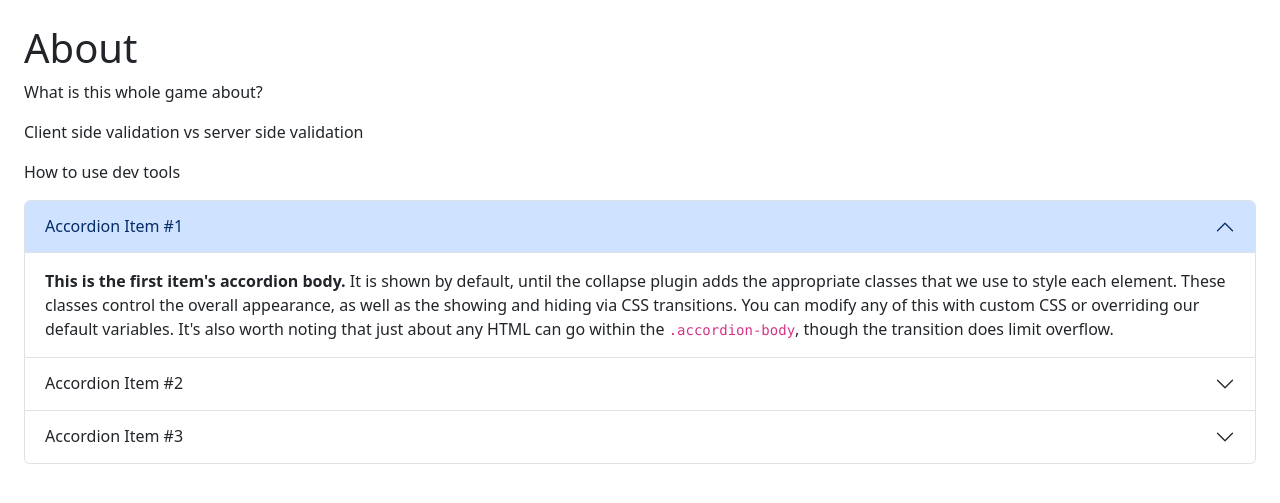
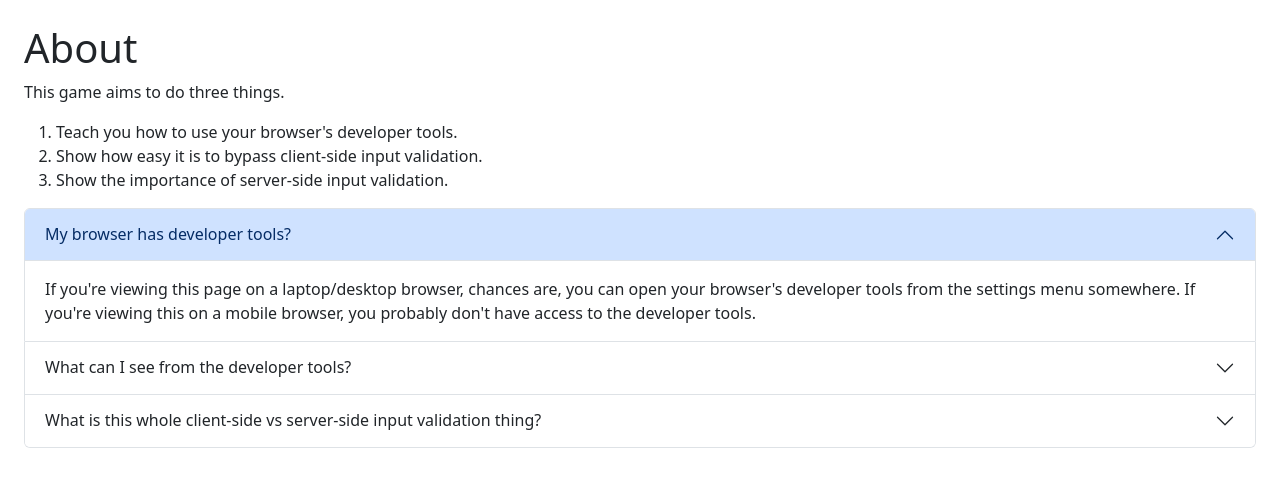
Before and after one commit to bk7312/cs50x-project, a Flask app: page /about in a window 1280 px wide. Shown: the part 56-559 px from the top of the page. Run offline with Flask 3, Linux system fonts and the light colour scheme.

Commit message:
added 404, minor text edits

```diff
--- a/app.py
+++ b/app.py
@@ -1,7 +1,5 @@
-from flask import Flask, flash, redirect, render_template, request, session
+from flask import Flask, redirect, render_template, request, session
 from flask_session import Session
-from datetime import datetime
-from pytz import timezone
 
 app = Flask(__name__)
 
@@ -14,7 +12,7 @@ app.config["SESSION_TYPE"] = "filesystem"
 Session(app)
 
 
-# @app.after_request
+@app.after_request
 def after_request(response):
     """Ensure responses aren't cached"""
     response.headers["Cache-Control"] = "no-cache, no-store, must-revalidate"
@@ -26,10 +24,10 @@ def after_request(response):
 @app.route("/", methods=["GET","POST"])
 def index():
     if request.method == "POST":
-        print('post')
         if request.form.get("reset") == "reset":
             session.clear()
         return render_template("index.html")
+
     else:
         return render_template("index.html")
 
@@ -37,17 +35,13 @@ def index():
 @app.route("/login", methods=["GET","POST"])
 def login():
     if request.method == "POST":
-        print('post')
         if not request.form.get("username"):
-            return render_template("login.html", message="Must enter a valid username/password!")
+            return render_template("login.html", message="Must enter a valid username!")
 
         username = request.form.get("username")
 
         if session.get("user_created") and session["username"] == username and not request.form.get("password"):
-            return render_template("win.html", message="Congrats, you managed to log in!")
-
-        if not request.form.get("password"):
-            return render_template("login.html", message="Must enter a valid username/password!")
+            return render_template("win.html", message="Congrats, you have successfully logged in!")
 
         return render_template("login.html", message="Must enter a valid username/password!")
 
@@ -55,7 +49,8 @@ def login():
         if session.get("user_created"):
             message = "Congrats on creating a username and password! You still remember it right?"
         else:
-            message = "Do you have a username and password?"
+            message = "Don't have a username and password? Find a way to register!"
+
         return render_template("login.html", message=message)
 
 
@@ -64,56 +59,69 @@ def register():
     if request.method == "POST":
         if not request.form.get("validate"):
             return render_template("register.html", message="Looks like something went wrong, let's start over!")
+
         type = request.form.get("validate").lower()
+
 
         match type:
             case "username":
-                print("username")
                 if not request.form.get("username"):
                     return render_template("register.html", message="Must enter a valid username!")
+
                 username = request.form.get("username")
+
                 if len(username) == 16:
                     session["username"] = username
-                    return render_template("register_pwd.html", message="Congrats on getting that username")
+                    return render_template("register_pwd.html", message="Congrats on getting that username!")
+
                 return render_template("register.html", message="Username must be exactly 16 characters long!")
 
+
             case "password":
-                print("pwd")
                 if not request.form.get("password") and not request.form.get("confirm"):
                     return render_template("register_survey.html", message="Congrats on entering an empty password!")
-                return render_template("register_pwd.html", message="Please submit a blank password!")
+
+                return render_template("register_pwd.html", message="Please find a way to submit a blank password!")
+
 
             case "survey":
-                print("s")
                 if not request.form.get("survey"):
                     return render_template("register_survey.html", message="Please choose a color!")
+
                 color = request.form.get("survey")
+
                 if color.lower() == 'pink':
                     return render_template("register_em.html", message="Glad to know you like pink!")
+
                 return render_template("register_survey.html", message="Please select pink!")
 
+
             case "email":
-                print("em")
                 if not request.form.get("email"):
                     return render_template("register_em.html", message="Please enter your email!")
-                em = request.form.get("email")
-                if em == '#me&email*net':
+
+                email = request.form.get("email")
+
+                if email == '#me&email*net':
                     return render_template("register_disagree.html", message="What a nice email address!")
+
                 return render_template("register_em.html", message="Please enter the correct email!")
 
+
             case "agree":
-                print("a")
                 return render_template("register_disagree.html", message="Please disagree!")
 
+
             case "disagree":
-                print("d")
                 if not request.form.get("terms"):
                     return render_template("register_disagree.html", message="Please check the box!")
+
                 session["user_created"] = True
+
                 return render_template("register_ok.html", message="Congrats on registering!")
 
+
             case _:
-                print("catchall")
                 return render_template("register.html", message="Looks like something went wrong, let's start over!")
 
     else:
@@ -123,3 +131,7 @@ def register():
 @app.route("/about")
 def about():
     return render_template("about.html")
+
+@app.errorhandler(404)
+def page_not_found(error):
+    return render_template('404.html'), 404
--- a/static/styles.css
+++ b/static/styles.css
@@ -6,7 +6,15 @@ nav {
     user-select: none;
 }
 
+.terms-container {
+    height: 300px;
+    overflow: hidden;
+    border-radius: 10px;
+    border: 1px solid gray;
+}
+
 .terms-box {
-    height: 300px;
-    overflow-y: scroll;
+    height: 100%;
+    padding: 1em 2em;
+    overflow-y: auto;
 }
--- a/templates/about.html
+++ b/templates/about.html
@@ -5,25 +5,27 @@ About
 
 {% block main %}
 <h1>About</h1>
-<p>What is this whole game about?</p>
-<p>Client side validation vs server side validation</p>
-<p>How to use dev tools</p>
+<p>This game aims to do three things.</p>
+<ol>
+    <li>Teach you how to use your browser's developer tools.</li>
+    <li>Show how easy it is to bypass client-side input validation.</li>
+    <li>Show the importance of server-side input validation.</li>
+</ol>
+
 <div class="accordion" id="accordionPanelsStayOpenExample">
     <div class="accordion-item">
         <h2 class="accordion-header">
             <button class="accordion-button" type="button" data-bs-toggle="collapse"
                 data-bs-target="#panelsStayOpen-collapseOne" aria-expanded="true"
                 aria-controls="panelsStayOpen-collapseOne">
-                Accordion Item #1
+                My browser has developer tools?
             </button>
         </h2>
         <div id="panelsStayOpen-collapseOne" class="accordion-collapse collapse show">
             <div class="accordion-body">
-                <strong>This is the first item's accordion body.</strong> It is shown by default, until the collapse
-                plugin adds the appropriate classes that we use to style each element. These classes control the overall
-                appearance, as well as the showing and hiding via CSS transitions. You can modify any of this with
-                custom CSS or overriding our default variables. It's also worth noting that just about any HTML can go
-                within the <code>.accordion-body</code>, though the transition does limit overflow.
+                If you're viewing this page on a laptop/desktop browser, chances are, you can open your browser's
+                developer tools from the settings menu somewhere. If you're viewing this on a mobile browser, you
+                probably don't have access to the developer tools.
             </div>
         </div>
     </div>
@@ -32,16 +34,15 @@ About
             <button class="accordion-button collapsed" type="button" data-bs-toggle="collapse"
                 data-bs-target="#panelsStayOpen-collapseTwo" aria-expanded="false"
                 aria-controls="panelsStayOpen-collapseTwo">
-                Accordion Item #2
+                What can I see from the developer tools?
             </button>
         </h2>
         <div id="panelsStayOpen-collapseTwo" class="accordion-collapse collapse">
             <div class="accordion-body">
-                <strong>This is the second item's accordion body.</strong> It is hidden by default, until the collapse
-                plugin adds the appropriate classes that we use to style each element. These classes control the overall
-                appearance, as well as the showing and hiding via CSS transitions. You can modify any of this with
-                custom CSS or overriding our default variables. It's also worth noting that just about any HTML can go
-                within the <code>.accordion-body</code>, though the transition does limit overflow.
+                Lots of things, you can see how the html page is rendered. You can play around with the webpage and
+                modify it to your liking. You can see how your browser communicates with the internet, and so much more!
+                For more info on how to use the developer tools, click <a
+                    href="https://developer.mozilla.org/en-US/docs/Learn/Common_questions/Tools_and_setup/What_are_browser_developer_tools">here</a>.
             </div>
         </div>
     </div>
@@ -50,16 +51,15 @@ About
             <button class="accordion-button collapsed" type="button" data-bs-toggle="collapse"
                 data-bs-target="#panelsStayOpen-collapseThree" aria-expanded="false"
                 aria-controls="panelsStayOpen-collapseThree">
-                Accordion Item #3
+                What is this whole client-side vs server-side input validation thing?
             </button>
         </h2>
         <div id="panelsStayOpen-collapseThree" class="accordion-collapse collapse">
             <div class="accordion-body">
-                <strong>This is the third item's accordion body.</strong> It is hidden by default, until the collapse
-                plugin adds the appropriate classes that we use to style each element. These classes control the overall
-                appearance, as well as the showing and hiding via CSS transitions. You can modify any of this with
-                custom CSS or overriding our default variables. It's also worth noting that just about any HTML can go
-                within the <code>.accordion-body</code>, though the transition does limit overflow.
+                Client-side input validation refers to validating user input while on the browser. As you can probably
+                tell from the game, it's very easy to break it. Which is why it's crucial to implement server-side input
+                validation and check the user input on the server. Client-side input validation is still useful to
+                implement as it help guides the user into inputting correctly
             </div>
         </div>
     </div>
--- a/templates/login.html
+++ b/templates/login.html
@@ -6,7 +6,7 @@ Login
 {% block main %}
 <h1>Login</h1>
 <p>{{ message }}</p>
-<p>All you gotta do is login with it and you win!</p>
+<p>All you gotta do is login to win!</p>
 <form action="/login" method="post">
     <input autocomplete="off" autofocus required type="text" name="username" placeholder="Username" minlength="4" maxlength="8">
     <input required type="password" name="password" placeholder="Password" minlength="8">
--- a/templates/register.html
+++ b/templates/register.html
@@ -6,10 +6,10 @@ Register
 {% block main %}
 <h1>Register</h1>
 <p>{{ message }}</p>
-<p>Here's your first challenge, create your username!</p>
-<p>By the way, your username must be exactly 16 characters long.</p>
+<p>Here's your first challenge, creating a username.</p>
+<p>Your username must be exactly 16 characters long so find a way to submit it.</p>
 <form action="/register" method="post">
     <input autocomplete="off" autofocus required type="text" name="username" placeholder="Username" minlength="4" maxlength="8">
-    <button type="submit" name="validate" value="username">Apply Username</button>
+    <button type="submit" name="validate" value="username">Submit Username</button>
 </form>
 {% endblock %}
--- a/templates/register_ok.html
+++ b/templates/register_ok.html
@@ -7,5 +7,5 @@ Register
 <h1>Register</h1>
 <p>{{ message }}</p>
 <p>Now that you have successfully registered, you can try logging in!</p>
-<p>Uh-oh, it looks like the link to the login page is grayed out! Find another way to get there!</p>
+<p>Uh-oh, it looks like the link to the login page is grayed out, find another way to get there.</p>
 {% endblock %}
--- a/templates/register_pwd.html
+++ b/templates/register_pwd.html
@@ -6,8 +6,8 @@ Register
 {% block main %}
 <h1>Register</h1>
 <p>{{ message }}</p>
-<p>Here's your second challenge, create your password!</p>
-<p>By the way, try to successfully submit an empty password.</p>
+<p>Here's your second challenge, create a password!</p>
+<p>To proceed, find a way to successfully submit an empty password.</p>
 <form action="/register" method="post">
     <input autofocus required type="password" name="password" placeholder="Password" minlength="8">
     <input required type="password" name="confirm" placeholder="Confirm password" minlength="8">
--- a/templates/register_survey.html
+++ b/templates/register_survey.html
@@ -6,8 +6,8 @@ Register
 {% block main %}
 <h1>Register</h1>
 <p>{{ message }}</p>
-<p>Here's your next challenge, choose your favorite color!</p>
-<p>By the way, you must choose and submit pink.</p>
+<p>Here's your next challenge, select your favorite color.</p>
+<p>You must choose and submit pink.</p>
 <form action="/register" method="post">
     <select name="survey" required>
         <option selected disabled value="">What is your favorite color?</option>
@@ -20,6 +20,6 @@ Register
         <option value="black">Black</option>
         <option value="white">White</option>
     </select>
-    <button type="submit" name="validate" value="survey">Submit survey</button>
+    <button type="submit" name="validate" value="survey">Submit</button>
 </form>
 {% endblock %}
```
Also changed, not shown: templates/404.html (added, +10 -0 lines), templates/index.html (+4 -6 lines), templates/register_disagree.html (+5 -3 lines), templates/register_em.html (+4 -3 lines).
